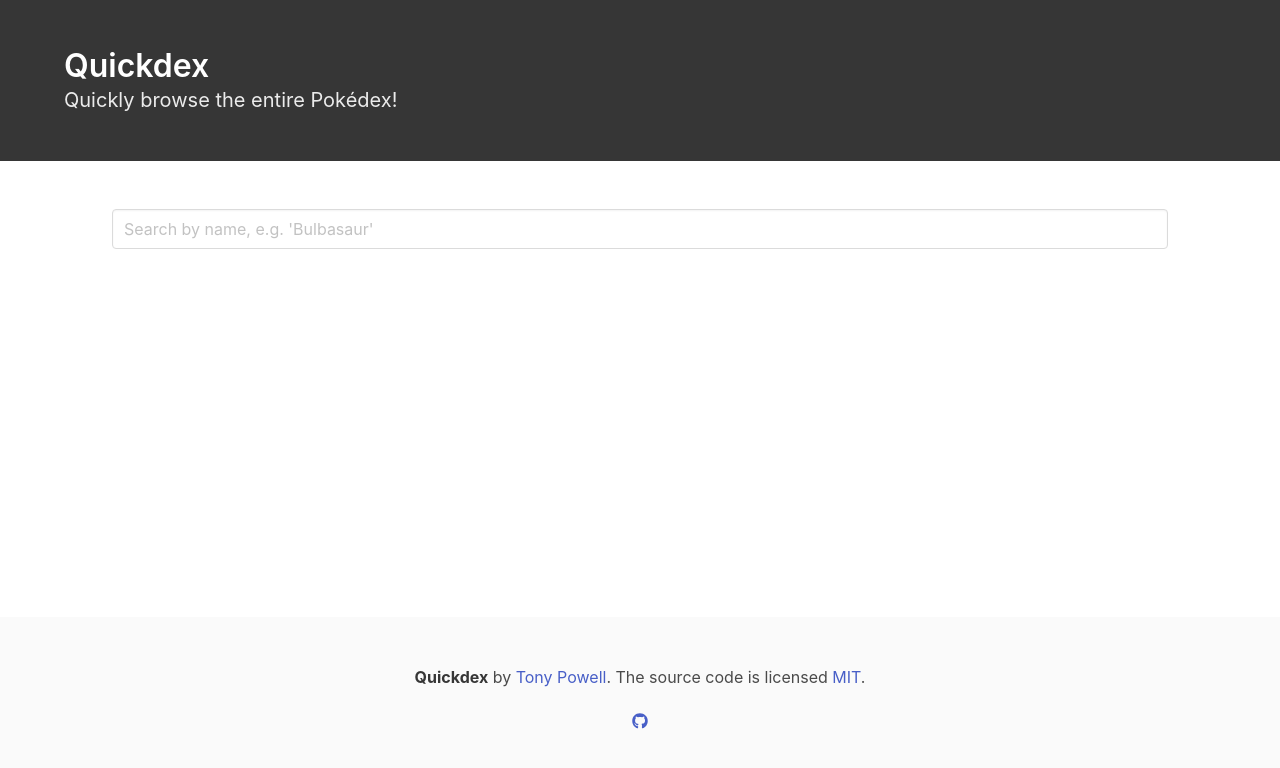
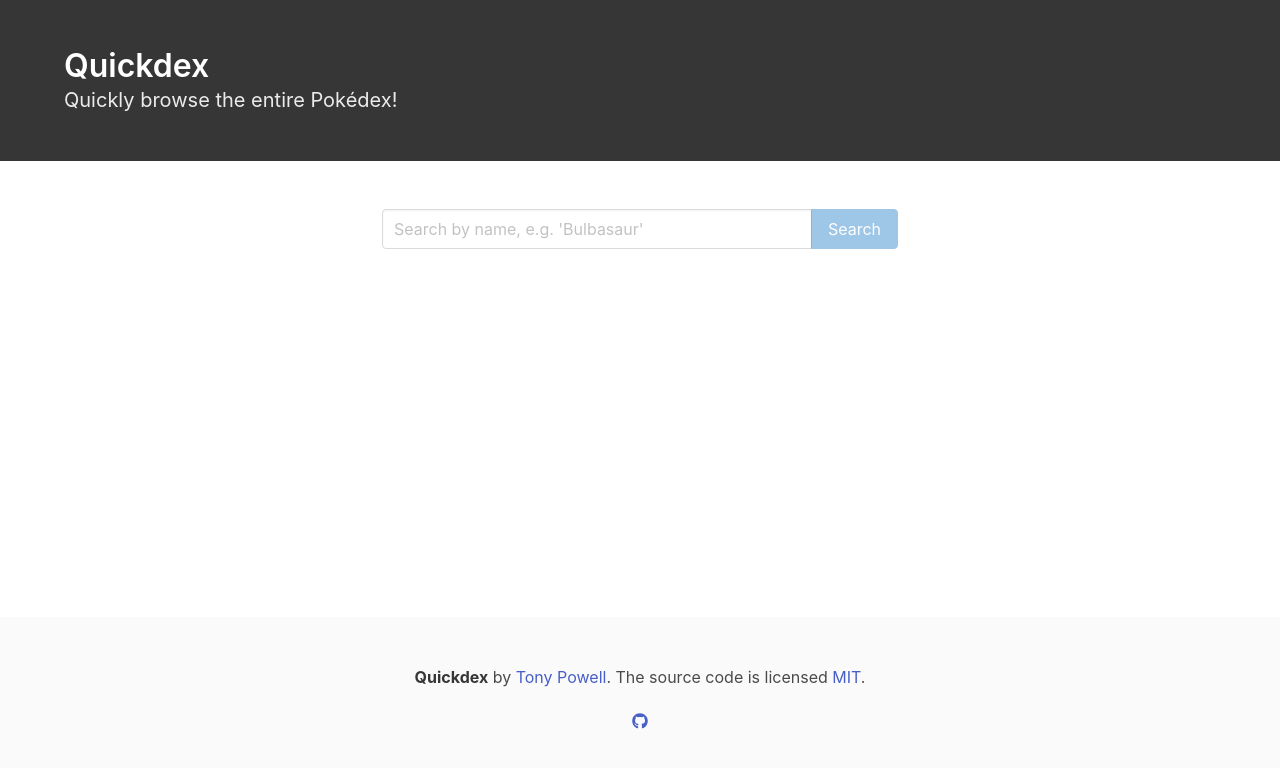
Before and after one commit to cephalization/quickdex, a Svelte app: page / in a window 1280 px wide. Shown: the top 768 px of the page. Built offline with nearby package versions, Linux system fonts and the light colour scheme; no server answers.

Commit message:
Improve search accessibility

```diff
--- a/src/components/Search.svelte
+++ b/src/components/Search.svelte
@@ -3,14 +3,26 @@
 
   let query = "";
 
+  function search() {
+    if (!query.length) return;
+    getPokemon(query);
+  }
+
   function onEnter(event) {
-    if (event.key !== "Enter" || !query.length) return;
-    getPokemon(query);
+    if (event.key !== "Enter") return;
+    search();
   }
 </script>
 
 <section class="section">
-	<div class="control">
-		<input on:keydown={onEnter} bind:value={query} class="input" type="text" placeholder="Search by name, e.g. 'Bulbasaur'">
-	</div>
+	<div class="columns">
+    <div class="field has-addons column is-6 is-offset-3">
+       <div class="control is-expanded">
+         <input on:keydown={onEnter} bind:value={query} class="input" type="text" placeholder="Search by name, e.g. 'Bulbasaur'">
+       </div>
+       <div class="control">
+         <button disabled={!query.length} class="button is-info" type="button" on:click={search}>Search</button>
+       </div>
+     </div>
+  </div>
 </section>
```
